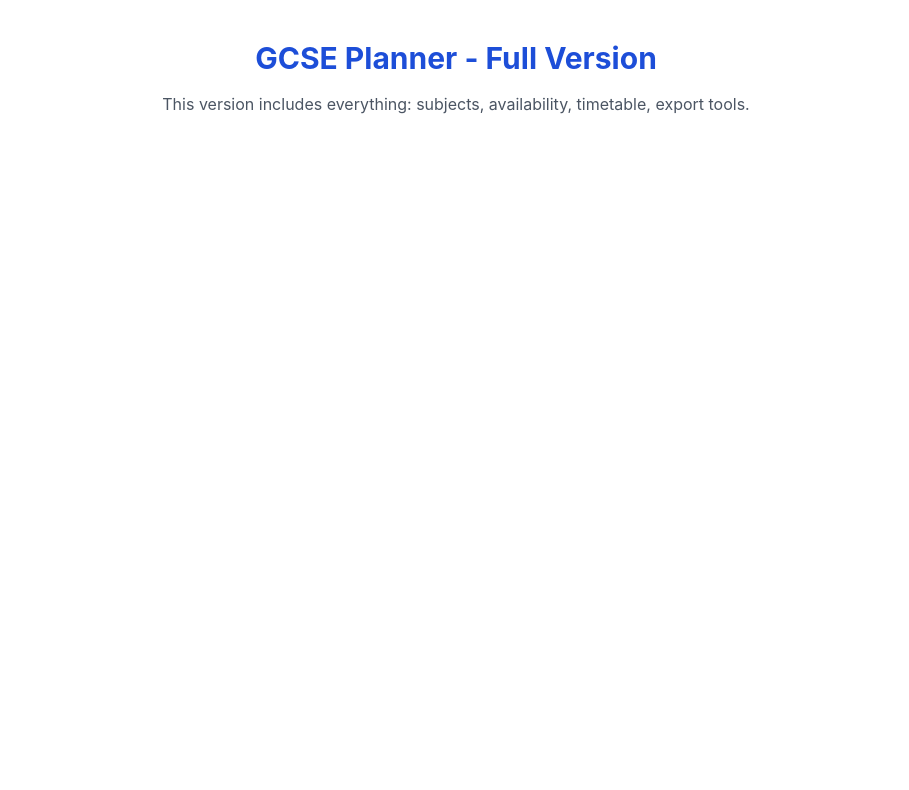
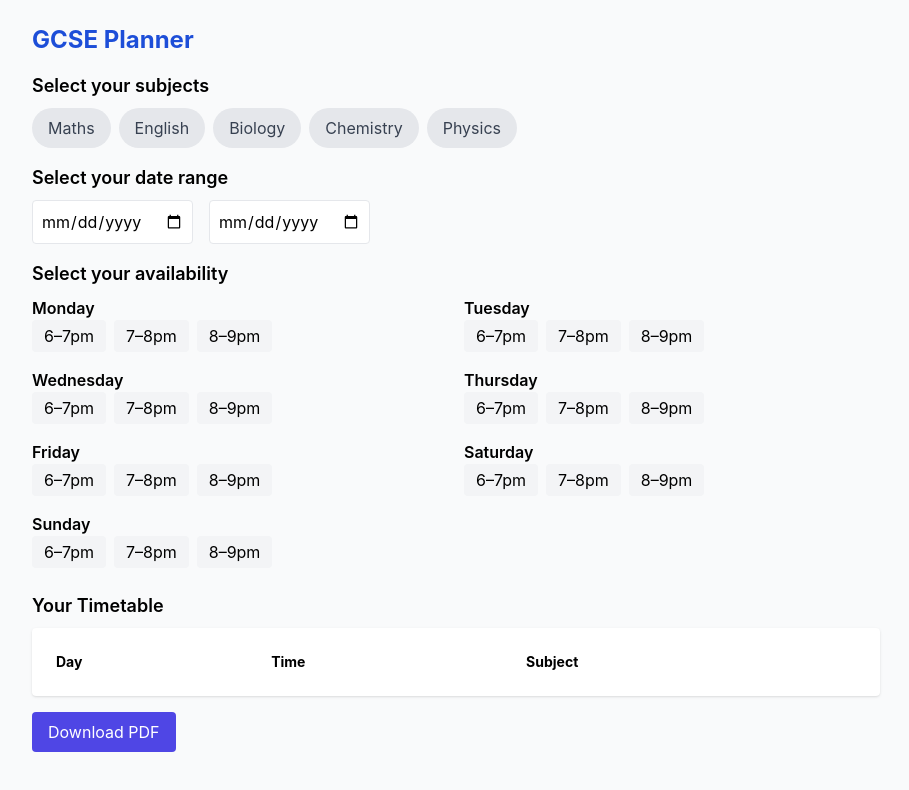
Before and after one commit to adyertorquay/gcse-planner2, a React (Vite) app: page / in a window 1280 px wide. Shown: the top 790 px of the page, without its empty margins (184-1093 px from the left). Built offline with nearby package versions, Linux system fonts and the light colour scheme.

Commit message:
Add files via upload

```diff
--- a/index.html
+++ b/index.html
@@ -5,7 +5,7 @@
     <meta name="viewport" content="width=device-width, initial-scale=1.0" />
     <title>GCSE Planner</title>
   </head>
-  <body>
+  <body class="bg-gray-50">
     <div id="root"></div>
     <script type="module" src="/src/main.jsx"></script>
   </body>
--- a/package.json
+++ b/package.json
@@ -1,5 +1,5 @@
 {
-  "name": "gcse-planner-everything",
+  "name": "gcse-planner-true-full-version",
   "version": "1.0.0",
   "private": true,
   "scripts": {
@@ -8,12 +8,10 @@
     "preview": "vite preview"
   },
   "dependencies": {
-    "firebase": "^9.0.0",
     "jspdf": "^2.5.1",
     "html2canvas": "^1.4.1",
     "react": "^18.2.0",
-    "react-dom": "^18.2.0",
-    "react-router-dom": "^6.22.0"
+    "react-dom": "^18.2.0"
   },
   "devDependencies": {
     "@vitejs/plugin-react": "^4.0.0",
--- a/src/App.jsx
+++ b/src/App.jsx
@@ -1,10 +1,118 @@
-import React from 'react';
+
+import React, { useState, useRef } from 'react';
+import jsPDF from 'jspdf';
+import html2canvas from 'html2canvas';
+
+const subjects = ['Maths', 'English', 'Biology', 'Chemistry', 'Physics'];
+const times = ['6–7pm', '7–8pm', '8–9pm'];
+const days = ['Monday', 'Tuesday', 'Wednesday', 'Thursday', 'Friday', 'Saturday', 'Sunday'];
 
 function App() {
+  const [selectedSubjects, setSelectedSubjects] = useState([]);
+  const [availability, setAvailability] = useState({});
+  const [dateRange, setDateRange] = useState({ from: '', to: '' });
+  const printRef = useRef();
+
+  const toggleSubject = (subject) => {
+    setSelectedSubjects(prev =>
+      prev.includes(subject) ? prev.filter(s => s !== subject) : [...prev, subject]
+    );
+  };
+
+  const toggleSlot = (day, time) => {
+    const key = `${day}-${time}`;
+    setAvailability(prev => ({
+      ...prev,
+      [key]: !prev[key]
+    }));
+  };
+
+  const generateTimetable = () => {
+    const slots = Object.keys(availability).filter(k => availability[k]);
+    return slots.map((slot, i) => ({
+      slot,
+      subject: selectedSubjects[i % selectedSubjects.length]
+    }));
+  };
+
+  const handleDownloadPDF = async () => {
+    const canvas = await html2canvas(printRef.current);
+    const imgData = canvas.toDataURL('image/png');
+    const pdf = new jsPDF();
+    pdf.addImage(imgData, 'PNG', 10, 10, 190, 0);
+    pdf.save('timetable.pdf');
+  };
+
   return (
-    <div className="p-10 text-center">
-      <h1 className="text-3xl font-bold text-blue-700">GCSE Planner - Full Version</h1>
-      <p className="mt-4 text-gray-600">This version includes everything: subjects, availability, timetable, export tools.</p>
+    <div className="p-6 font-sans max-w-4xl mx-auto">
+      <h1 className="text-2xl font-bold text-blue-700 mb-4">GCSE Planner</h1>
+
+      <h2 className="text-lg font-semibold mb-2">Select your subjects</h2>
+      <div className="flex flex-wrap gap-2 mb-4">
+        {subjects.map(sub => (
+          <button key={sub} onClick={() => toggleSubject(sub)}
+            className={`px-4 py-2 rounded-full ${selectedSubjects.includes(sub) ? 'bg-blue-600 text-white' : 'bg-gray-200 text-gray-700'}`}>
+            {sub}
+          </button>
+        ))}
+      </div>
+
+      <h2 className="text-lg font-semibold mb-2">Select your date range</h2>
+      <div className="flex gap-4 mb-4">
+        <input type="date" value={dateRange.from} onChange={e => setDateRange({ ...dateRange, from: e.target.value })} className="p-2 border rounded" />
+        <input type="date" value={dateRange.to} onChange={e => setDateRange({ ...dateRange, to: e.target.value })} className="p-2 border rounded" />
+      </div>
+
+      <h2 className="text-lg font-semibold mb-2">Select your availability</h2>
+      <div className="grid grid-cols-1 md:grid-cols-2 gap-4 mb-6">
+        {days.map(day => (
+          <div key={day}>
+            <h3 className="font-semibold">{day}</h3>
+            <div className="flex flex-wrap gap-2">
+              {times.map(time => {
+                const key = `${day}-${time}`;
+                return (
+                  <button key={key} onClick={() => toggleSlot(day, time)}
+                    className={`px-3 py-1 rounded ${availability[key] ? 'bg-green-600 text-white' : 'bg-gray-100'}`}>
+                    {time}
+                  </button>
+                );
+              })}
+            </div>
+          </div>
+        ))}
+      </div>
+
+      <h2 className="text-lg font-semibold mb-2">Your Timetable</h2>
+      <div ref={printRef} className="bg-white shadow rounded p-4">
+        <table className="w-full text-sm">
+          <thead>
+            <tr>
+              <th className="text-left p-2">Day</th>
+              <th className="text-left p-2">Time</th>
+              <th className="text-left p-2">Subject</th>
+            </tr>
+          </thead>
+          <tbody>
+            {generateTimetable().map(({ slot, subject }, i) => {
+              const [day, time] = slot.split('-');
+              return (
+                <tr key={i} className="border-t">
+                  <td className="p-2">{day}</td>
+                  <td className="p-2">{time}</td>
+                  <td className="p-2 font-medium text-blue-700">{subject}</td>
+                </tr>
+              );
+            })}
+          </tbody>
+        </table>
+      </div>
+
+      <div className="mt-4 flex gap-4">
+        <button onClick={handleDownloadPDF} className="bg-indigo-600 text-white px-4 py-2 rounded hover:bg-indigo-700">
+          Download PDF
+        </button>
+      </div>
     </div>
   );
 }
--- a/src/main.jsx
+++ b/src/main.jsx
@@ -3,8 +3,4 @@ import ReactDOM from 'react-dom/client';
 import './index.css';
 import App from './App';
 
-ReactDOM.createRoot(document.getElementById('root')).render(
-  <React.StrictMode>
-    <App />
-  </React.StrictMode>
-);
+ReactDOM.createRoot(document.getElementById('root')).render(<App />);
```
